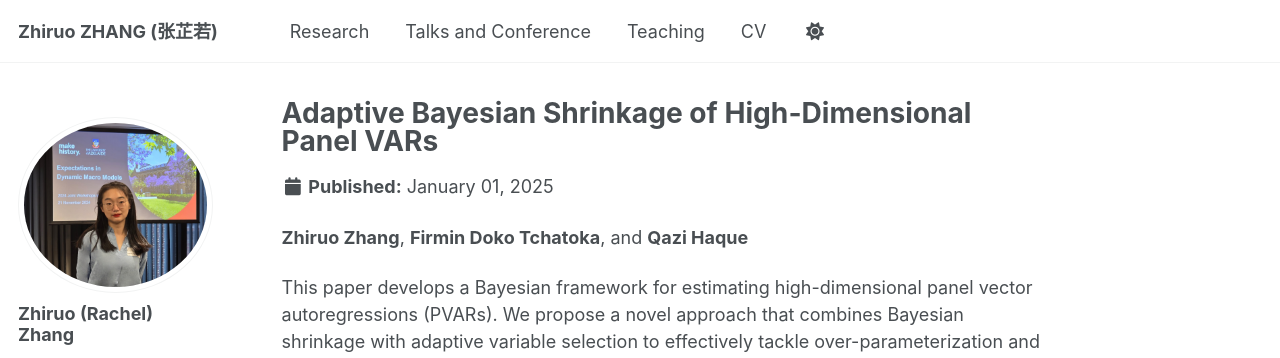
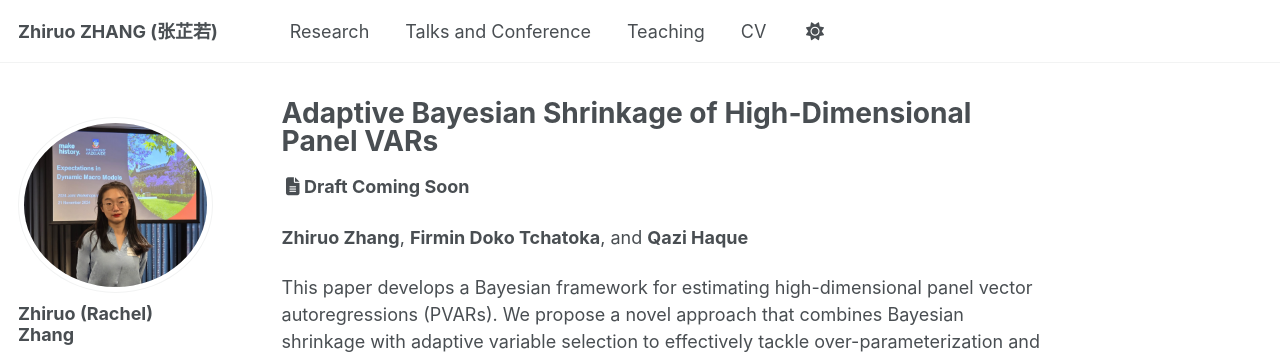
Before and after one commit to zhiruozzr/zhiruozzr.github.io, a Jekyll site: the page built from _publications/adaptive-bayesian-shrinkage-panel-vars.md, in a window 1280 px wide and 1313 px high. Shown: the top 358 px of the window. Built offline with Jekyll 4.4.1, drawn with Linux system fonts in a browser that asks for light colours; some web fonts are replaced; a script that is not in the unit is left out.

Commit message:
Update single.html

```diff
--- a/_layouts/single.html
+++ b/_layouts/single.html
@@ -30,16 +30,46 @@ layout: default
           {% if page.read_time %}
             <p class="page__meta"><i class="fa fa-clock" aria-hidden="true"></i> {% include read-time.html %}</p>
           {% endif %}
-        {% if page.modified %}
-          <p class="page__date"><strong><i class="fa fa-fw fa-calendar" aria-hidden="true"></i> {{ site.data.ui-text[site.locale].date_label | default: "Published:" }}</strong> <time datetime="{{ page.modified | date: "%Y-%m-%d" }}">{{ page.modified | date: "%B %d, %Y" }}</time></p>
-        {% endif %}
+{% if page.collection == "publications" and page.status %}
+  {%- comment -%}
+    特殊处理 publications：根据 status 显示 Working Paper / Draft 等
+  {%- endcomment -%}
+  {% if page.status == "Working Paper" %}
+    <p class="page__date">
+      <strong><i class="fa fa-fw fa-file-alt" aria-hidden="true"></i>Working Paper</strong>
+      {% if page.date %} ({{ page.date | date: "%Y" }}){% endif %}
+    </p>
+  {% elsif page.status == "Draft" %}
+    <p class="page__date">
+      <strong><i class="fa fa-fw fa-file-alt" aria-hidden="true"></i>Draft – Available Upon Request</strong>
+    </p>
+  {% elsif page.status == "Coming Soon" %}
+    <p class="page__date">
+      <strong><i class="fa fa-fw fa-file-alt" aria-hidden="true"></i>Draft Coming Soon</strong>
+    </p>
+  {% else %}
+    <p class="page__date">
+      <strong><i class="fa fa-fw fa-calendar" aria-hidden="true"></i>{{ site.data.ui-text[site.locale].date_label | default: "Published:" }}</strong>
+      {% if page.date %}<time datetime="{{ page.date | date_to_xmlschema }}">{{ page.date | date: "%B %d, %Y" }}</time>{% endif %}
+    </p>
+  {% endif %}
+
+{% elsif page.modified %}
+  <p class="page__date">
+    <strong><i class="fa fa-fw fa-calendar" aria-hidden="true"></i>Date:</strong>
+    <time datetime="{{ page.modified | date: "%Y-%m-%d" }}">{{ page.modified | date: "%B %d, %Y" }}</time>
+  </p>
+
+{% elsif page.date %}
+  <p class="page__date">
+    <strong><i class="fa fa-fw fa-calendar" aria-hidden="true"></i>{{ site.data.ui-text[site.locale].date_label | default: "Published:" }}</strong>
+    <time datetime="{{ page.date | date_to_xmlschema }}">{{ page.date | date: "%B %d, %Y" }}</time>
+  </p>
+{% endif %}
+
 
         {% if page.collection == 'teaching' %}
           <p> {{ page.type }}, <i>{{ page.venue }}</i>, {{ page.date | default: "1900-01-01" | date: "%Y" }} </p>
-        {% elsif page.venue and page.date %}
-          <p>Published in <i>{{ page.venue }}</i>, {{ page.date | default: "1900-01-01" | date: "%Y" }} </p>
-        {% elsif page.date %}
-          <p class="page__date"><strong><i class="fa fa-fw fa-calendar" aria-hidden="true"></i> {{ site.data.ui-text[site.locale].date_label | default: "Published:" }}</strong> <time datetime="{{ page.date | date_to_xmlschema }}">{{ page.date | default: "1900-01-01" | date: "%B %d, %Y" }}</time></p>
         {% endif %}
         </header>
       {% endunless %}
```
